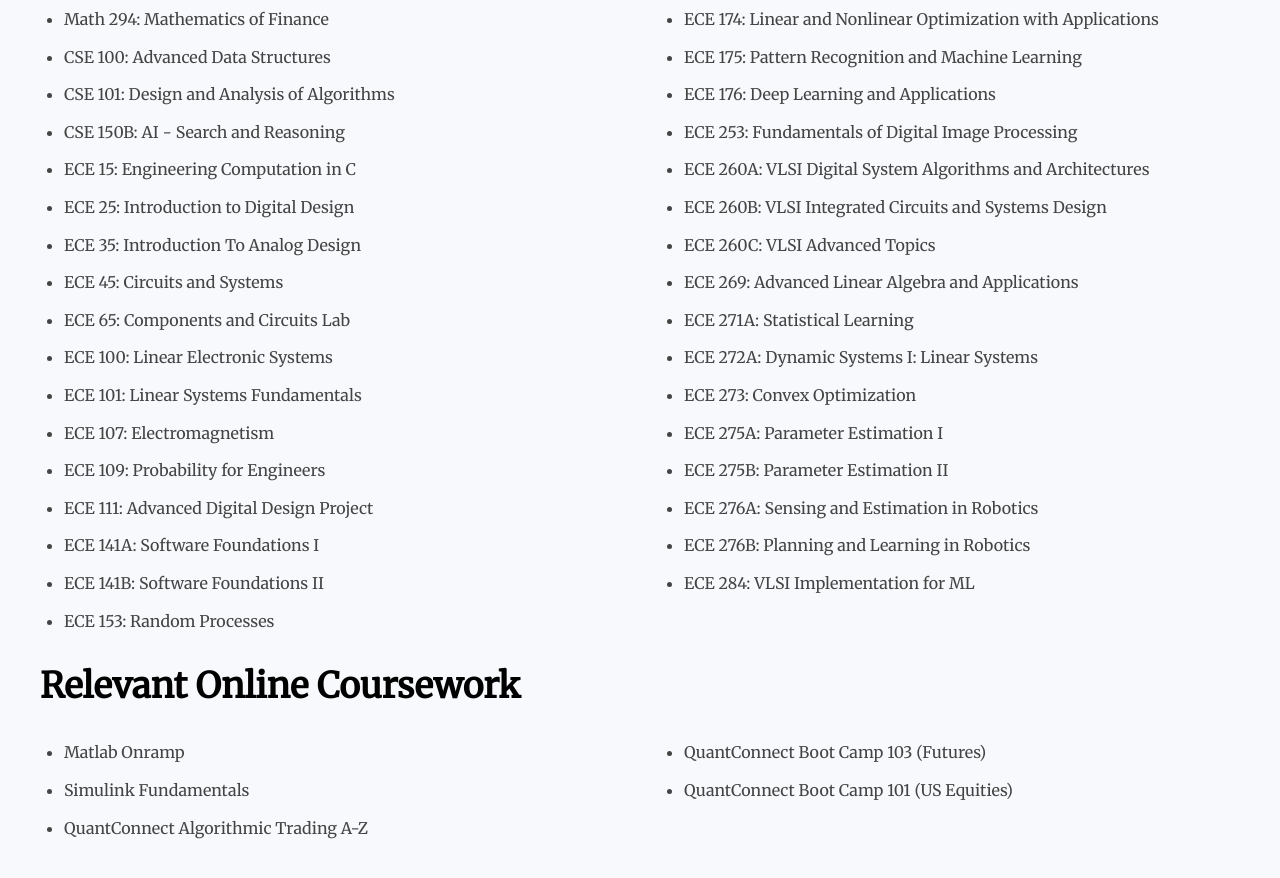
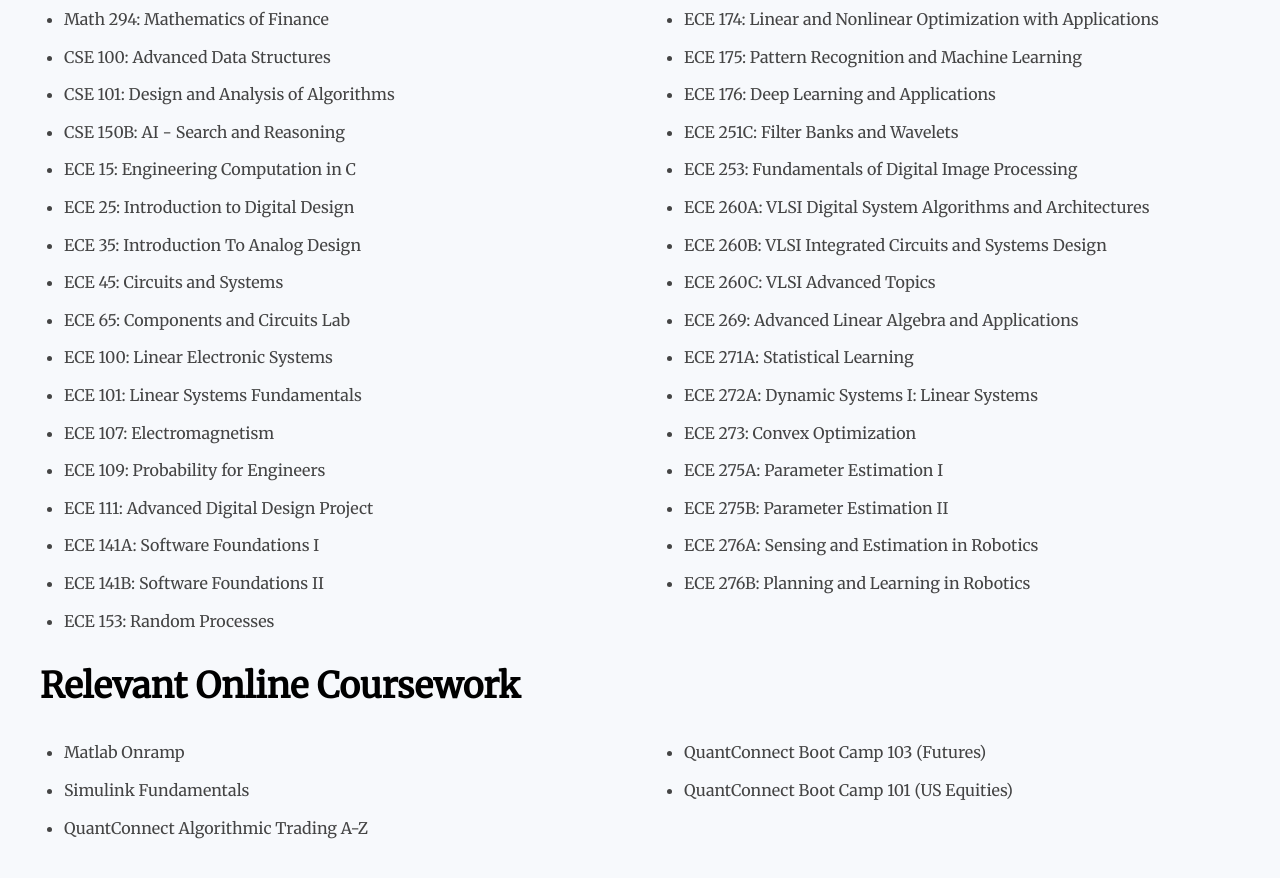
Before and after one commit to ArmonBarakchi/ArmonWebsite, a React (Create React App) app in the folder frontend/: page / in a window 1280 px wide. Shown: the part 1040-1918 px from the top of the page. Built offline with nearby package versions, Linux system fonts and the light colour scheme.

Commit message:
updated coursework

```diff
--- a/frontend/src/components/Classes.js
+++ b/frontend/src/components/Classes.js
@@ -31,6 +31,7 @@
   'ECE 174: Linear and Nonlinear Optimization with Applications',
   'ECE 175: Pattern Recognition and Machine Learning',
   'ECE 176: Deep Learning and Applications',
+  'ECE 251C: Filter Banks and Wavelets',
   'ECE 253: Fundamentals of Digital Image Processing',
   'ECE 260A: VLSI Digital System Algorithms and Architectures',
   'ECE 260B: VLSI Integrated Circuits and Systems Design',
@@ -43,7 +44,7 @@
   'ECE 275B: Parameter Estimation II',
   'ECE 276A: Sensing and Estimation in Robotics',
   'ECE 276B: Planning and Learning in Robotics',
-  'ECE 284: VLSI Implementation for ML'
+
 
 ];
 
```
